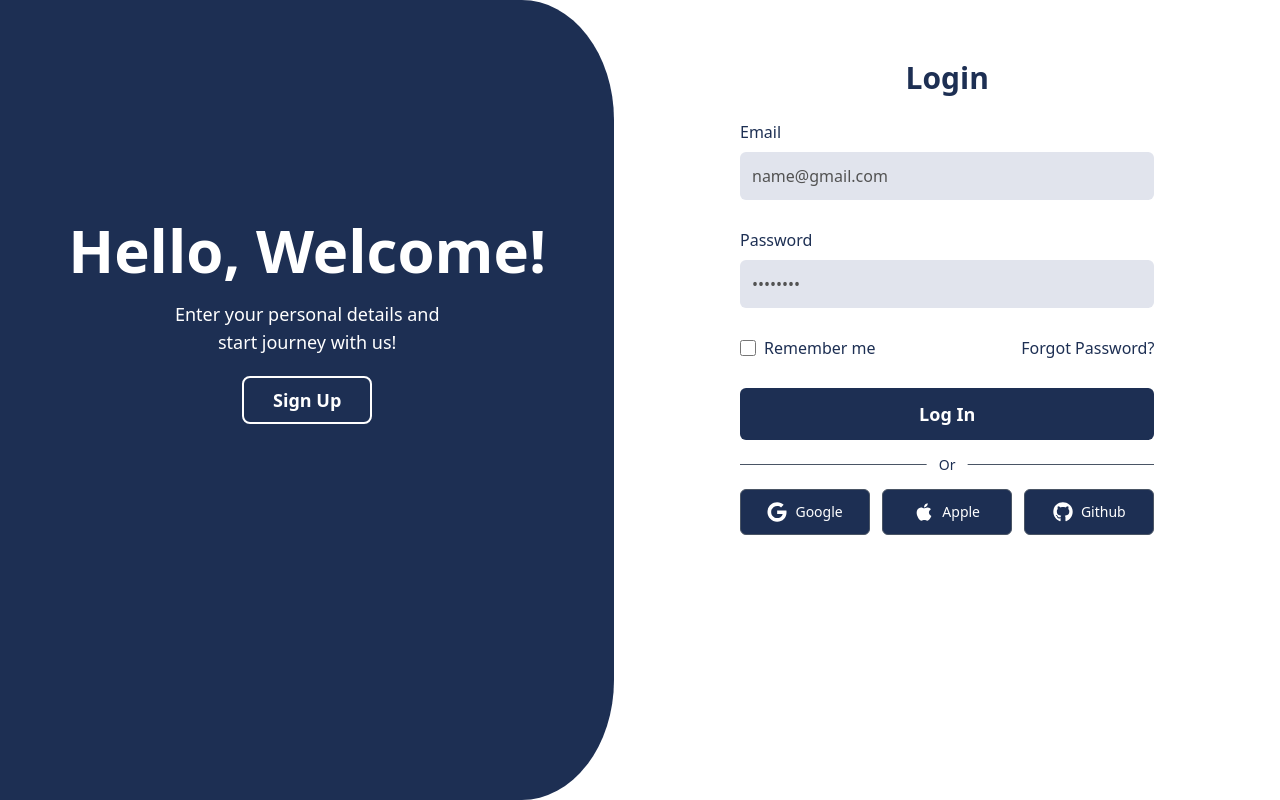
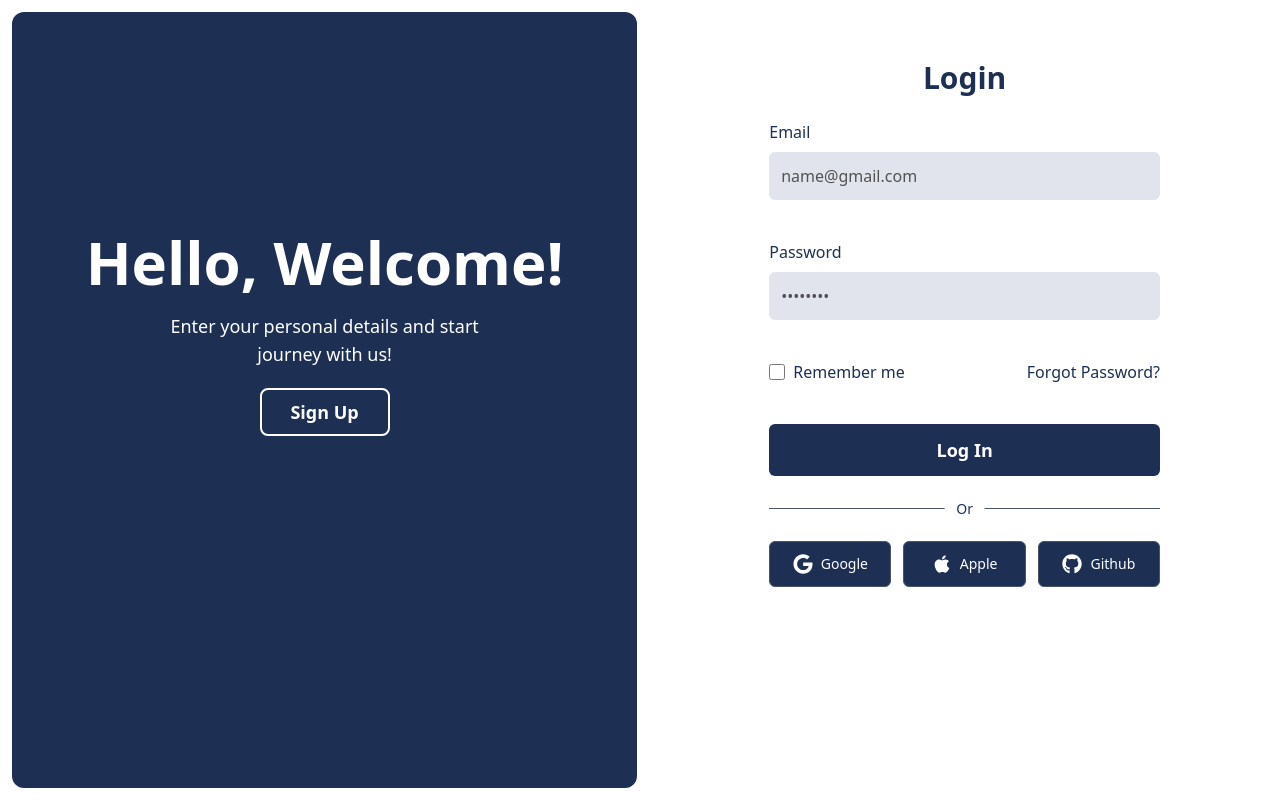
Before and after one commit to twahidulislamdev/chat-flow, a React (Vite) app: page /login in a window 1280 px wide. Built offline with nearby package versions, Linux system fonts and the light colour scheme.

Commit message:
Refactor layout and styling in Login and SignUp components for improved UI consistency

```diff
--- a/src/components/pages/Login.jsx
+++ b/src/components/pages/Login.jsx
@@ -51,8 +51,8 @@ const Login = () => {
       <div className="w-full h-full bg-linear-to-br 0 flex items-center justify-center">
         {/* Container with fixed width */}
         <div className="w-full flex justify-between  rounded-lg">
-          {/* Image Section */}
-          <div className="w-[48%] h-screen bg-[#1d2f53] rounded-r-[15%] py-[220px] ">
+
+          <div className="w-[50%]  bg-[#1d2f53] rounded-xl py-[220px] m-3 ">
             <h3 className="text-center text-6xl text-white font-semibold">
               Hello, Welcome!
             </h3>
@@ -70,13 +70,13 @@ const Login = () => {
           </div>
 
           {/* Form Section */}
-          <div className="w-[48%] h-screen  backdrop-blur-sm  rounded-lg flex justify-center m-auto px-25 py-15">
+          <div className="w-[50%] h-screen  backdrop-blur-sm  rounded-lg flex justify-center m-auto px-30 py-15">
             <div className="w-full">
               <h3 className="text-3xl font-bold text-[#1d2f53] text-center mb-6">
                 Login
               </h3>
 
-              <form onSubmit={handleSignInSubmit} className="space-y-7">
+              <form onSubmit={handleSignInSubmit} className="space-y-10">
                 {/* Email Input */}
                 <div>
                   <label
@@ -144,7 +144,7 @@ const Login = () => {
               </form>
 
               {/* Divider */}
-              <div className="relative my-6">
+              <div className="relative my-8">
                 <hr className="border-gray-600" />
                 <span className="absolute top-1/2 left-1/2 transform -translate-x-1/2 -translate-y-1/2 bg-white text-[#1d2f53] px-3 text-sm">
                   Or
--- a/src/components/pages/SignUp.jsx
+++ b/src/components/pages/SignUp.jsx
@@ -1,7 +1,12 @@
 import React, { useState } from "react";
 import { FaGoogle, FaApple } from "react-icons/fa";
 import { Link } from "react-router-dom";
-import { getAuth, createUserWithEmailAndPassword, updateProfile, sendEmailVerification } from "firebase/auth";
+import {
+  getAuth,
+  createUserWithEmailAndPassword,
+  updateProfile,
+  sendEmailVerification,
+} from "firebase/auth";
 import toast, { Toaster } from "react-hot-toast";
 
 const SignUp = () => {
@@ -17,14 +22,12 @@ const SignUp = () => {
       return { ...prev, name: e.target.value };
     });
   };
-
   // Email input handler
   const handleEmailInput = (e) => {
     setUserInfo((prev) => {
       return { ...prev, email: e.target.value };
     });
   };
-
   // Password input handler
   const handlePasswordInput = (e) => {
     setUserInfo((prev) => {
@@ -35,7 +38,6 @@ const SignUp = () => {
   // Handle signup submit
   const handleSignUpSubmit = (e) => {
     e.preventDefault();
-
     if (!userInfo.name || !userInfo.email || !userInfo.password) {
       toast.error("Something Missing");
     } else {
@@ -51,11 +53,15 @@ const SignUp = () => {
               // Send email verification
               sendEmailVerification(user)
                 .then(() => {
-                  toast.success("Account Created Successfully! Please check your email for verification.");
+                  toast.success(
+                    "Account Created Successfully! Please check your email for verification."
+                  );
                   console.log("User created:", user);
                 })
                 .catch((error) => {
-                  toast.error("Error sending verification email: " + error.message);
+                  toast.error(
+                    "Error sending verification email: " + error.message
+                  );
                 });
             })
             .catch((error) => {
@@ -76,7 +82,7 @@ const SignUp = () => {
         {/* Container with fixed width */}
         <div className="w-full flex justify-between rounded-lg">
           {/* Form Section */}
-          <div className="w-[48%] h-screen backdrop-blur-sm rounded-lg flex justify-center m-auto px-25 py-25">
+          <div className="w-[50%] h-screen backdrop-blur-sm rounded-lg flex justify-center m-auto px-30 py-25">
             <div className="w-full">
               <h3 className="text-3xl font-bold text-[#1d2f53] text-center mb-6">
                 Create Account
@@ -146,7 +152,7 @@ const SignUp = () => {
           </div>
 
           {/* Banner part */}
-          <div className="w-[48%] h-screen bg-[#1d2f53] rounded-l-[15%] py-[220px]">
+          <div className="w-[50%] m-3 bg-[#1d2f53] rounded-xl py-[220px]">
             <h3 className="text-center text-6xl text-white font-semibold">
               Welcome Back!
             </h3>
```
